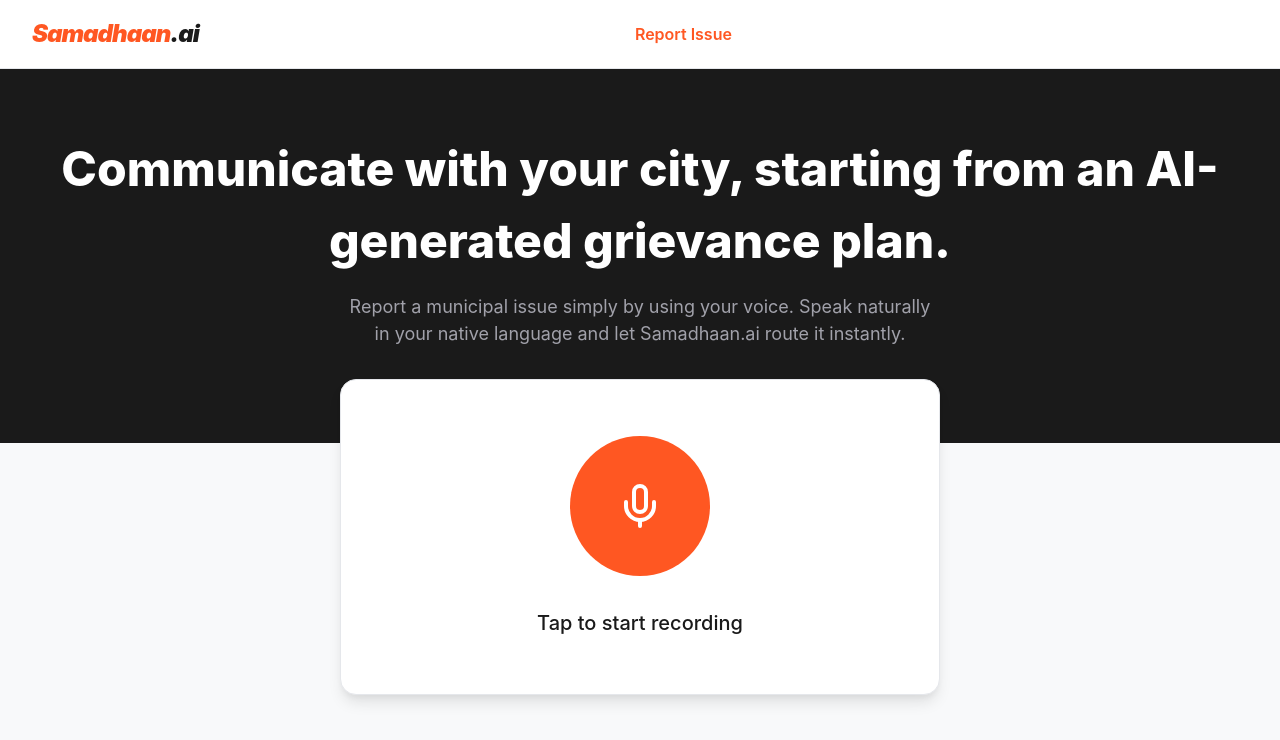
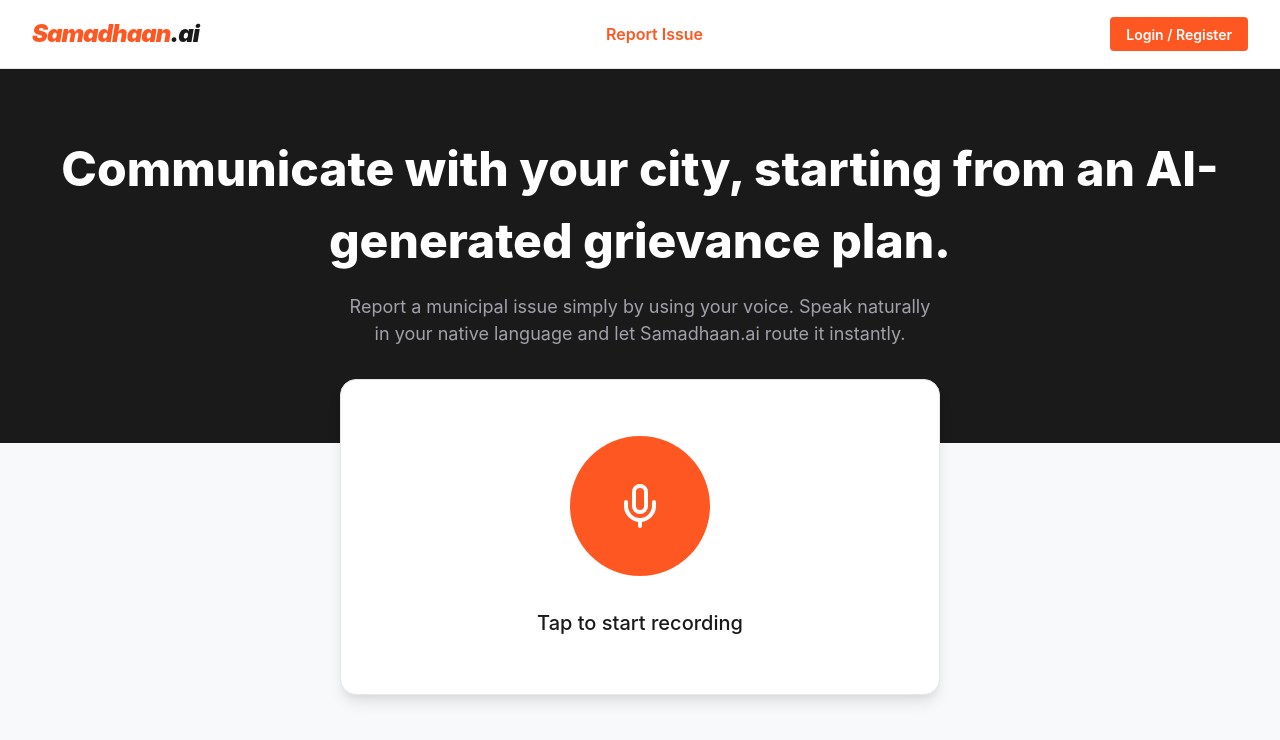
Before and after one commit to trghcj/Samadhaan.ai, a React (Vite) app in the folder frontend/: page / in a window 1280 px wide. Shown: the top 740 px of the page. Built offline with nearby package versions, Linux system fonts and the light colour scheme; no server answers.

Commit message:
feat: restore login button to navbar and restore mic login prompt

```diff
--- a/frontend/src/App.jsx
+++ b/frontend/src/App.jsx
@@ -61,7 +61,9 @@
             <LogOut size={14} /> Logout
           </button>
         ) : (
-          <div style={{ width: '80px' }}></div>
+          <Link to="/auth" className="btn btn-primary" style={{ textDecoration: 'none', padding: '0.4rem 1rem', fontSize: '0.875rem', fontWeight: 600 }}>
+            Login / Register
+          </Link>
         )}
       </div>
     </header>
--- a/frontend/src/pages/CitizenPortal.jsx
+++ b/frontend/src/pages/CitizenPortal.jsx
@@ -23,13 +23,11 @@
   const navigate = useNavigate();
 
   const startRecording = async () => {
-    if (!currentUser && !localStorage.getItem('skipAuthWarning')) {
+    if (!currentUser) {
       const wantToLogin = window.confirm("Log in to track your grievance status on a personalized dashboard!\n\nClick OK to log in, or Cancel to report anonymously.");
       if (wantToLogin) {
         navigate('/auth');
         return;
-      } else {
-        localStorage.setItem('skipAuthWarning', 'true');
       }
     }
     try {
```
